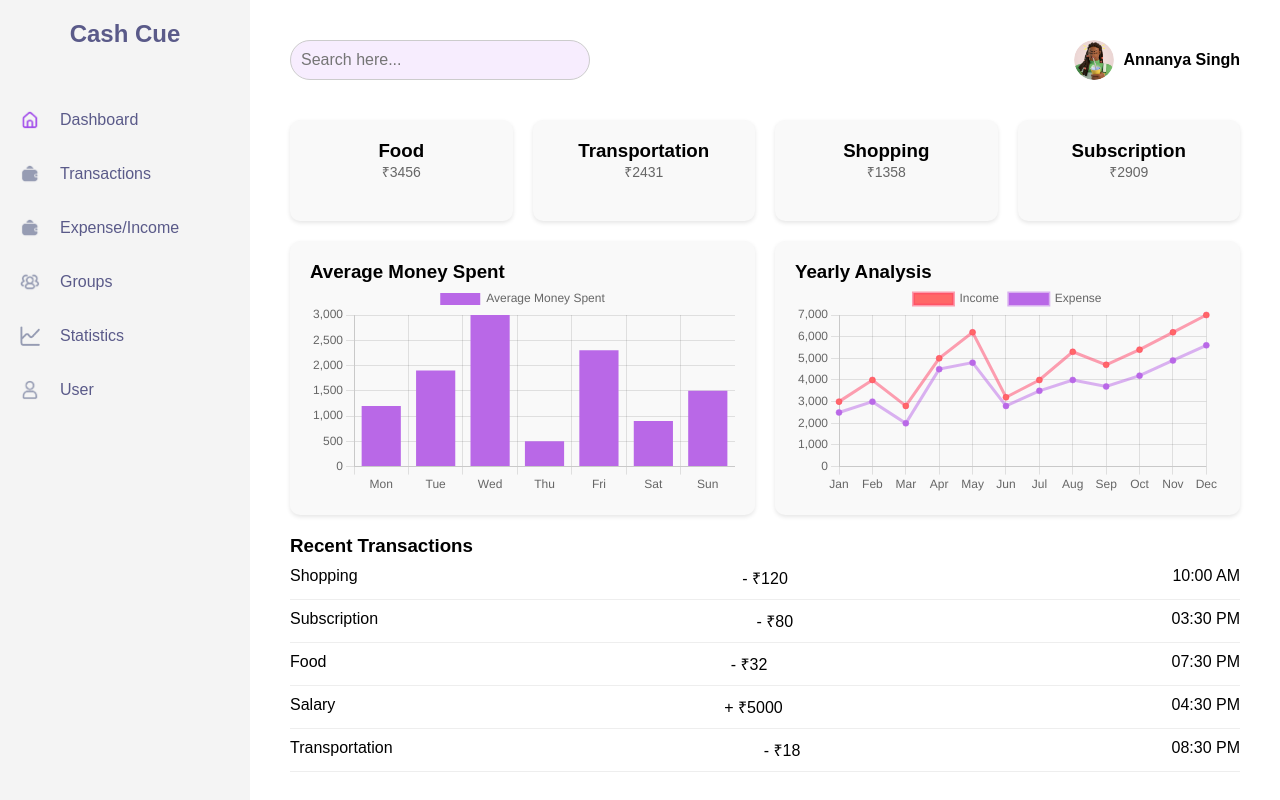
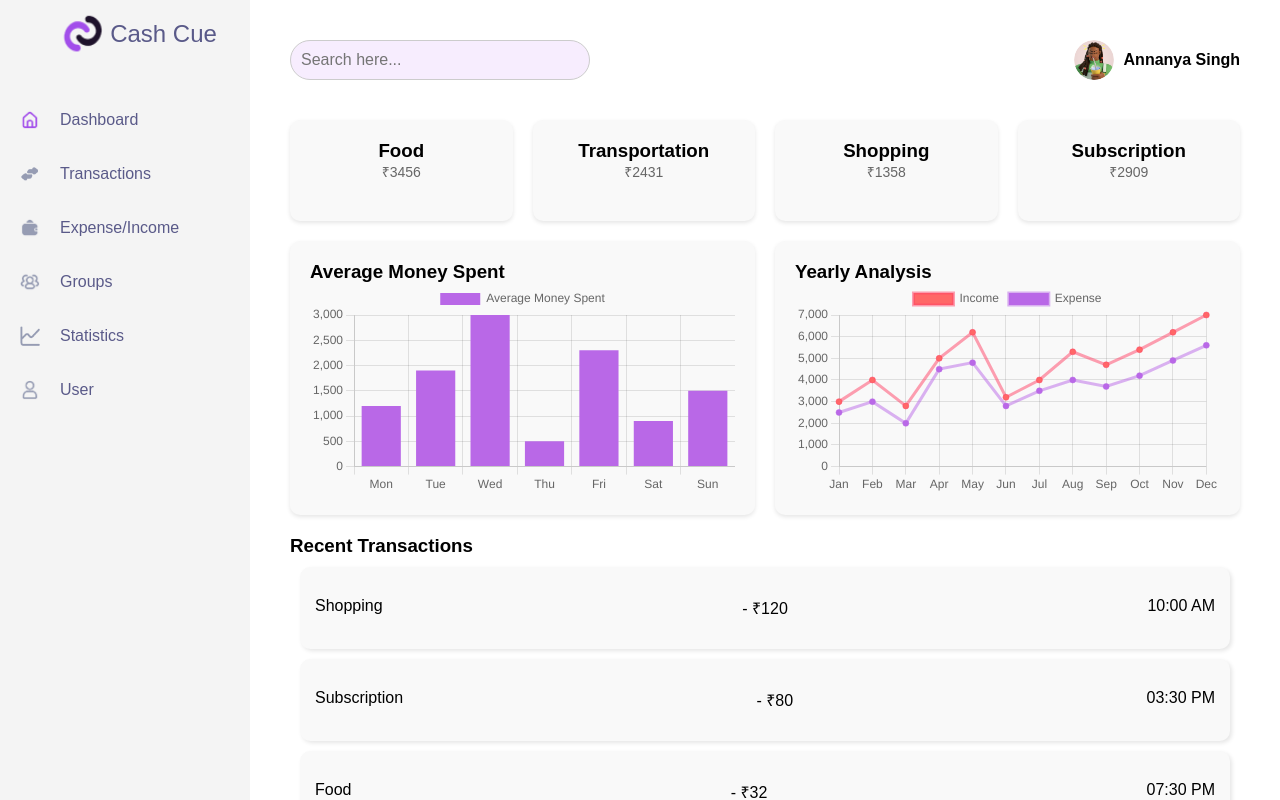
Before and after one commit to heyitsshubh/Expense-tracker, a React (Vite) app in the folder Expence app/: page /dashboard in a window 1280 px wide. Built offline with nearby package versions, Linux system fonts and the light colour scheme.

Commit message:
some basic changes in dashboard

```diff
--- a/Expence app/src/Components/Login.jsx
+++ b/Expence app/src/Components/Login.jsx
@@ -29,6 +29,7 @@ const LoginPage = () => {
         password,
       });
       console.log('Login successful:', response.data);
+      navigate('/dashboard');
 
     } catch (error) {
       console.error('Error logging in:', error.response?.data || error.message);
--- a/Expence app/src/Components/Sidebar.jsx
+++ b/Expence app/src/Components/Sidebar.jsx
@@ -1,18 +1,19 @@
 import React from "react";
 import { NavLink } from "react-router-dom";
-import '../Styles/Sidebar.css';// Create a CSS file for styling
+import '../Styles/Sidebar.css';
 import homeIcon from'../assets/hme.png';
 import walletIcon from '../assets/wallet.png';
 import groupIcon from '../assets/group.png';
 import graphIcon from '../assets/Graph.png';
 import userIcon from '../assets/User.png';
+import transaction from '../assets/transaction.png';
+import logo from '../assets/logo.png';
 
-// import "./Sidebar.css";
 
 function Sidebar() {
   const menuItems = [
     { path: "/dashboard", label: "Dashboard" , icon: homeIcon },
-    { path: "/dashboard/transactions", label: "Transactions" , icon: walletIcon },
+    { path: "/dashboard/transactions", label: "Transactions" , icon: transaction },
     { path: "/dashboard/income", label: "Expense/Income", icon: walletIcon},
     { path: "/dashboard/groups", label: "Groups" , icon: groupIcon},
     { path: "/dashboard/stats", label: "Statistics", icon: graphIcon },
@@ -21,7 +22,10 @@ function Sidebar() {
 
   return (
       <aside className="sidebar">
+        <div className="lg">
+        <img src={logo} alt="Cash Cue Logo" className="logo" />
         <h2 className="sidebar-title">Cash Cue</h2>
+        </div>
         <ul className="menu-items">
           {menuItems.map((item) => (
             <li key={item.path} className="menu-item">
--- a/Expence app/src/Styles/Dashboard.css
+++ b/Expence app/src/Styles/Dashboard.css
@@ -31,20 +31,26 @@
     border-radius: 10px;
     flex: 1;
     box-shadow: 0 2px 4px rgba(0, 0, 0, 0.1);
+    /* width: 40%; */
   }
 
   .recent-transactions ul,
   .activities ul {
     list-style-type: none;
     padding: 0;
+    gap: 2px;
   }
 
   .recent-transactions ul li,
   .activities ul li {
     display: flex;
     justify-content: space-between;
-    padding: 10px 0;
-    border-bottom: 1px solid #eee;
+    padding: 30px 15px;
+    /* border-bottom: 1px solid #eee; */
+    border-radius: 10px;
+    box-shadow: 2px 2px 4px rgba(0, 0, 0, 0.1);
+    background: #f9f9f9;
+    margin: 10px;
   }
 
   .activities {
--- a/Expence app/src/Styles/Sidebar.css
+++ b/Expence app/src/Styles/Sidebar.css
@@ -16,6 +16,19 @@
   margin-bottom: 40px;
 }
 
+.lg{
+  display: flex;
+}
+
+.logo{
+  transform: translate(15%,-30%);
+}
+
+h2{
+  font-weight: 500;
+  font-size: 19px;
+  color: black;
+}
 .menu-items {
   list-style: none;
   padding: 0;
```
Also changed, not shown: Expence app/src/assets/logo.png (added), Expence app/src/assets/transaction.png (added).
